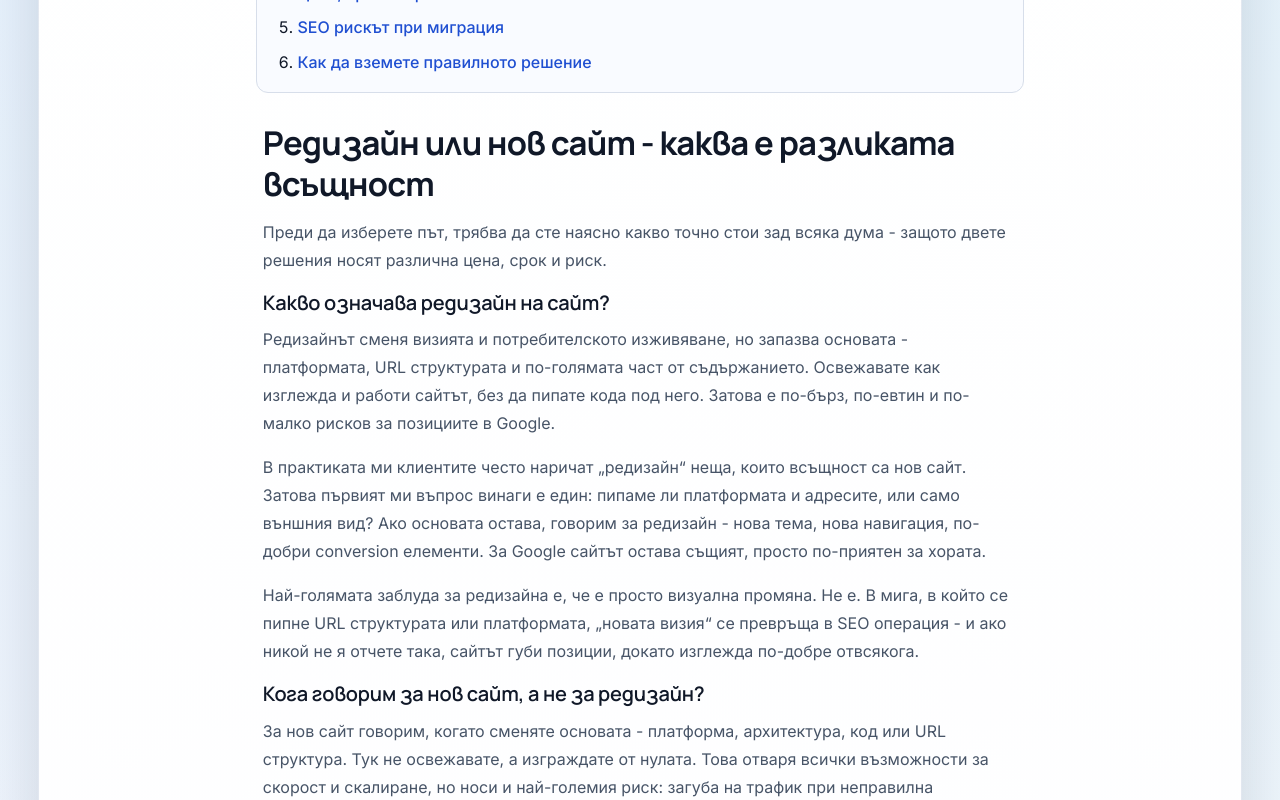
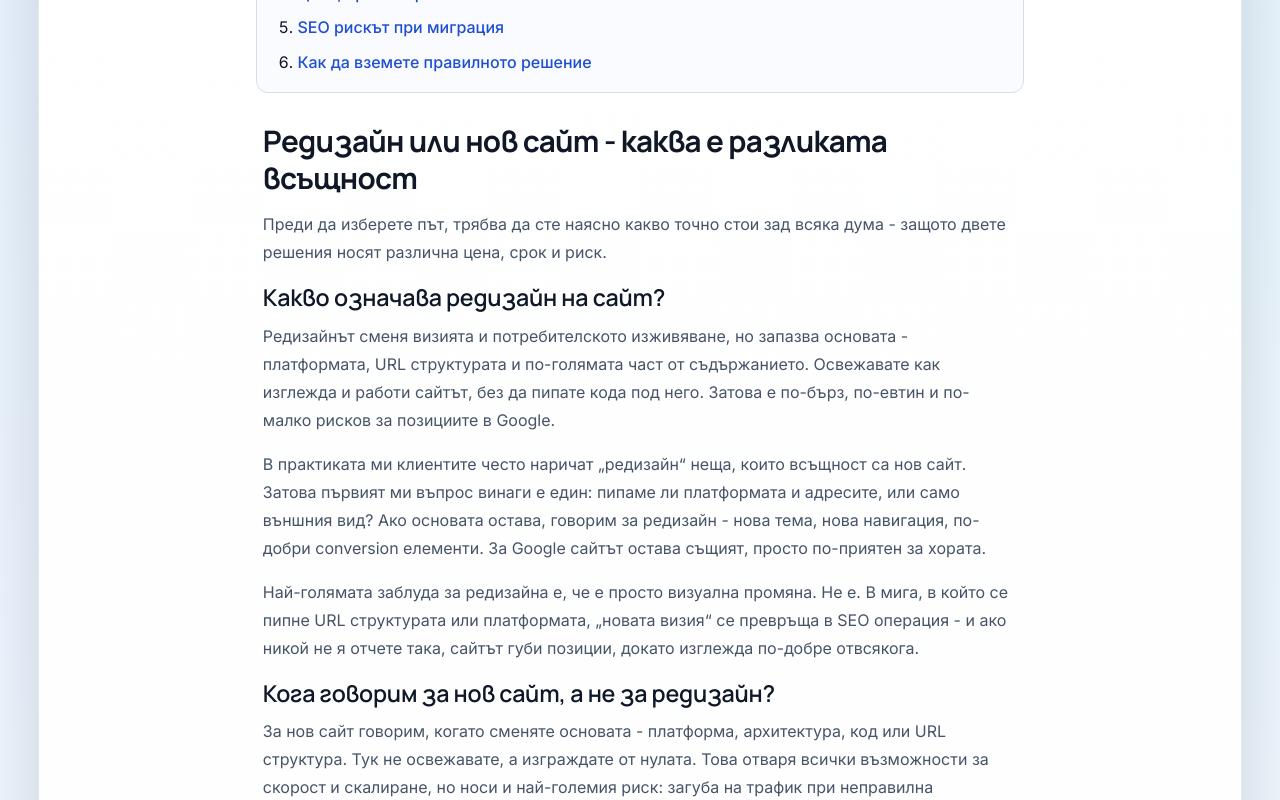
Before and after one commit to inweblife/inweblife, a Next.js app: page /redizain-ili-nov-sait in a window 1280 px wide. Shown: the part 1420-2220 px from the top of the page. Built offline with nearby package versions, Linux system fonts and the light colour scheme; no server answers.

Commit message:
some styles

```diff
--- a/pages/kak-raboti-google-ads.js
+++ b/pages/kak-raboti-google-ads.js
@@ -309,7 +309,7 @@ const KakRabotiGoogleAds = () => {
               На практика това значи, че максималната оферта е таван, а не реална сметка.
               Аз залагам офертата като граница на риска, но реалният разход се определя от
               конкуренцията и от моя Quality Score. Когато качеството ми е високо, Google ми
-              позволява да държа добра позиция, плащайки отрезаемо под максимума. Това е и
+              позволява да държа добра позиция, плащайки осезаемо под максимума. Това е и
               причината два акаунта с еднакъв бюджет да дават коренно различни резултати -
               единият харчи ефективно, другият плаща пълната цена за всеки клик.
             </p>
--- a/styles/Article.module.css
+++ b/styles/Article.module.css
@@ -63,11 +63,13 @@
 
 .article h2 {
   margin: 0 0 0.9rem;
+  font-size: clamp(1.45rem, 2.5vw, 1.85rem);
   line-height: 1.25;
 }
 
 .article h3 {
   margin: 0 0 0.6rem;
+  font-size: clamp(1.2rem, 2vw, 1.45rem);
   line-height: 1.3;
 }
 
@@ -79,7 +81,7 @@
 @media (max-width: 48rem) {
   .article p,
   .article li {
-    font-size: 1.188rem;
+    font-size: 1.063rem;
   }
 }
 
```
